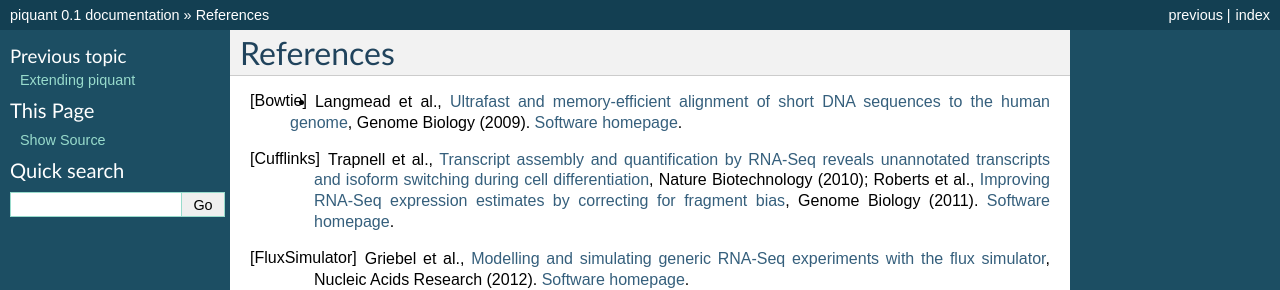
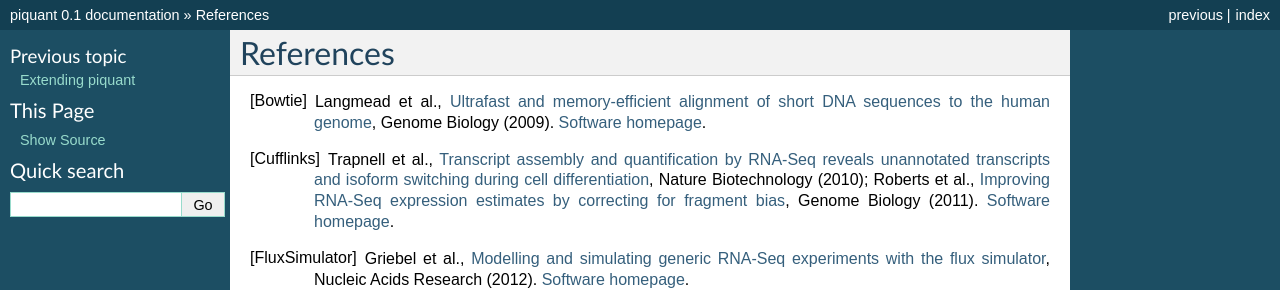
Before and after one commit to lweasel/piquant, a Sphinx documentation site: the page built from docs/references.rst, in a window 1280 px wide. Shown: the top 290 px of the page. Built offline with Sphinx 7.4.7, drawn with Linux system fonts in a browser that asks for light colours.

Commit message:
Missing from last.

```diff
--- a/docs/references.rst
+++ b/docs/references.rst
@@ -1,7 +1,7 @@
 References
 ==========
 
-.. [Bowtie] * Langmead et al., `Ultrafast and memory-efficient alignment of short DNA sequences to the human genome <http://genomebiology.com/2009/10/3/r25>`_, Genome Biology (2009). `Software homepage <http://bowtie-bio.sourceforge.net/index.shtml>`_.
+.. [Bowtie] Langmead et al., `Ultrafast and memory-efficient alignment of short DNA sequences to the human genome <http://genomebiology.com/2009/10/3/r25>`_, Genome Biology (2009). `Software homepage <http://bowtie-bio.sourceforge.net/index.shtml>`_.
 .. [Cufflinks] Trapnell et al., `Transcript assembly and quantification by RNA-Seq reveals unannotated transcripts and isoform switching during cell differentiation <http://www.nature.com/nbt/journal/v28/n5/full/nbt.1621.html>`_, Nature Biotechnology (2010); Roberts et al., `Improving RNA-Seq expression estimates by correcting for fragment bias <http://genomebiology.com/2011/12/3/R22/abstract>`_, Genome Biology (2011). `Software homepage <http://cufflinks.cbcb.umd.edu>`_.
 .. [FluxSimulator] Griebel et al., `Modelling and simulating generic RNA-Seq experiments with the flux simulator <http://nar.oxfordjournals.org/content/40/20/10073>`_, Nucleic Acids Research (2012). `Software homepage <http://sammeth.net/confluence/display/SIM/Home>`_.
 .. [TopHat] Kim et al., `TopHat2: accurate alignment of transcriptomes in the presence of insertions, deletions and gene fusions <http://genomebiology.com/2013/14/4/R36/abstract>`_, Genome Biology (2013). `Software homepage <http://tophat.cbcb.umd.edu/index.shtml>`_.
```
